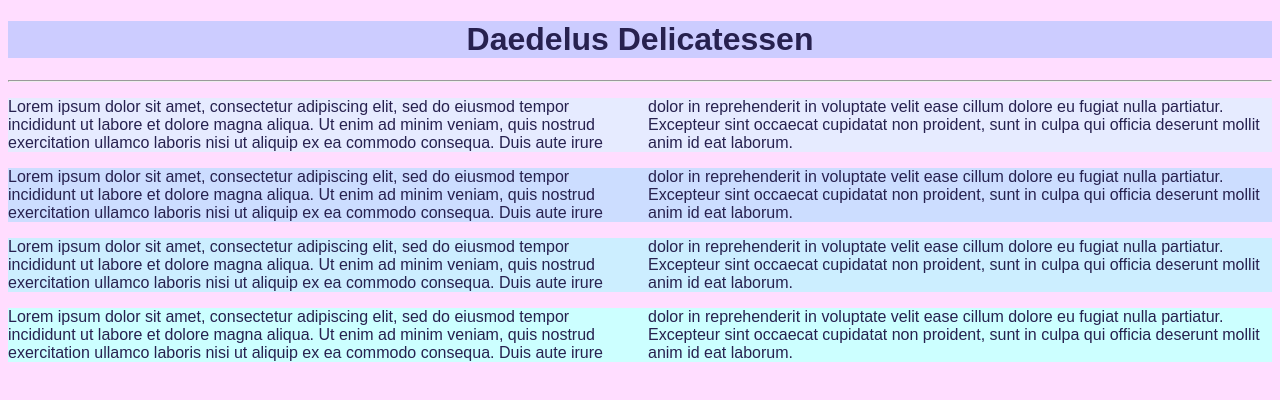
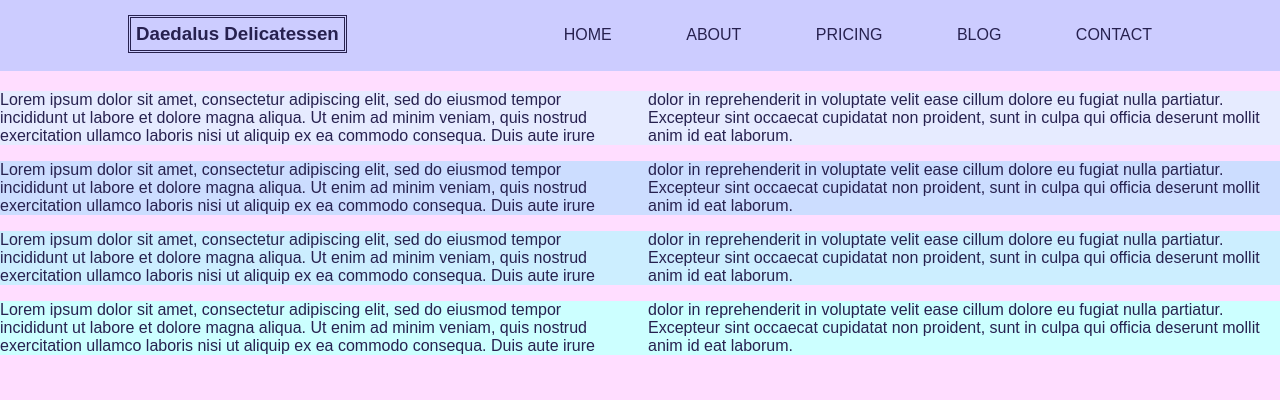
Before and after one commit to varismacalania/set08101_labs, a plain HTML site: page lab_4/external.html in a window 1280 px wide. Drawn offline with Linux system fonts and the light colour scheme.

Commit message:
toolbar creation

```diff
--- a/lab_4/external.html
+++ b/lab_4/external.html
@@ -1,18 +1,25 @@
 <!DOCTYPE html>
-<html>
+<html lang="en">
 <head>
-		<! which character set to use>
-		<meta charset="utf-8">
-		<! gives instructions on how the browser controls the page's dimensions and scaling>
+    <meta charset="UTF-8">
     <meta name="viewport" content="width=device-width, initial-scale=1.0">
-		<! rel is the relationship between the doc and linked doc>
-		<link rel="stylesheet" href="external.css" type="text/css"/>
-		<title>SET08101 - Headings</title>
+    <link rel="stylesheet" href="style.css" type="text/css"/>
+    <title>Game???</title>
 </head>
 <body>
 	<header>
-			<h1>Daedelus Delicatessen</h1>
-			<hr />
+        <div class="container">
+            <h3 class="head">Daedalus Delicatessen</h3>
+            <nav>
+                <ul>
+                    <li><a href="#">Home</a></li>
+                    <li><a href="#">About</a></li>
+                    <li><a href="#">Pricing</a></li>
+                    <li><a href="#">Blog</a></li>
+                    <li><a href="#">Contact</a></li>
+                </ul>
+            </nav>
+        </div>
     </header>
 	<section>
 		<p class="first">
--- a/lab_4/style.css
+++ b/lab_4/style.css
@@ -112,7 +112,7 @@ nav a::before {
     background-color: #27214F;
 
     position: absolute;
-    top: 10px;
+    top: 4px;
     width: 0%;
 }
 
@@ -123,7 +123,7 @@ nav a:hover::before {
 header {
     background: #CCCCFF;
     position: relative;
-    top: -10px;
+    top: -4px;
 }
 
 header::after {
```
Lines whose indentation alone changed are shown as unchanged.
